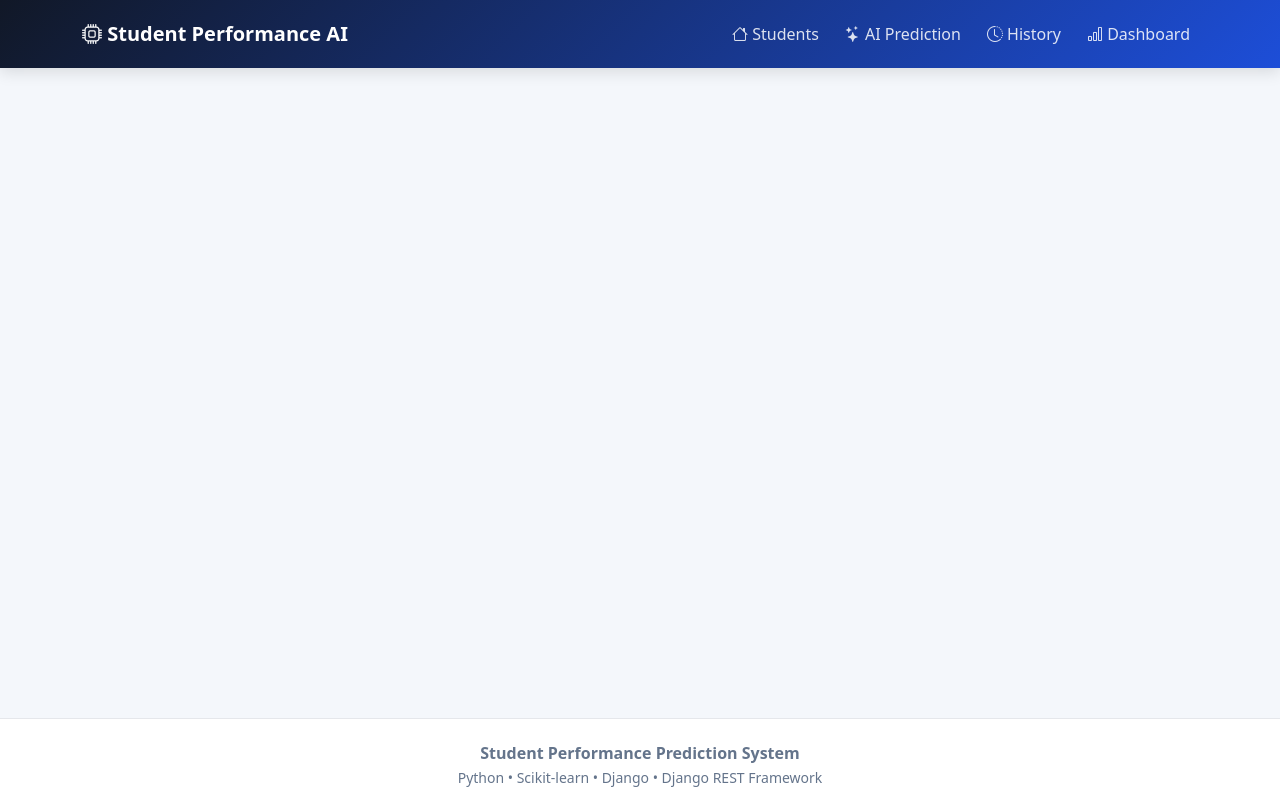
After one commit to tapasmahatojbb/student-performance-ml-api, a Django app: template core/templates/core/base.html in a window 1280 px wide. The commit adds this page. Run offline with Django 4.2, Linux system fonts and the light colour scheme; the template is opened without the code that fills it, so the values that code supplies are empty; parts of the project's set-up code (start-up, migrations or seed data) failed here and were passed over.

Commit message:
Improve student management UI

```diff
--- /dev/null
+++ b/core/static/core/css/style.css
@@ -0,0 +1,109 @@
+body {
+    background: #f4f7fb;
+    color: #1f2937;
+    min-height: 100vh;
+}
+
+.main-navbar {
+    background: linear-gradient(135deg, #111827, #1d4ed8);
+    padding: 14px 0;
+    box-shadow: 0 4px 15px rgba(0, 0, 0, 0.12);
+}
+
+.navbar-brand {
+    font-size: 20px;
+}
+
+.navbar .nav-link {
+    color: rgba(255, 255, 255, 0.85);
+    margin-left: 10px;
+    transition: 0.2s;
+}
+
+.navbar .nav-link:hover {
+    color: #ffffff;
+    transform: translateY(-1px);
+}
+
+.main-content {
+    min-height: calc(100vh - 150px);
+    padding: 35px 0;
+}
+
+.page-title {
+    font-weight: 700;
+    color: #111827;
+}
+
+.page-subtitle {
+    color: #6b7280;
+}
+
+.custom-card {
+    background: #ffffff;
+    border: none;
+    border-radius: 16px;
+    box-shadow: 0 5px 25px rgba(0, 0, 0, 0.06);
+}
+
+.stat-card {
+    border: none;
+    border-radius: 16px;
+    transition: 0.2s;
+}
+
+.stat-card:hover {
+    transform: translateY(-3px);
+}
+
+.form-control {
+    border-radius: 10px;
+    padding: 11px 14px;
+}
+
+.form-control:focus {
+    box-shadow: 0 0 0 3px rgba(37, 99, 235, 0.12);
+    border-color: #2563eb;
+}
+
+.btn {
+    border-radius: 10px;
+}
+
+.btn-primary {
+    background: #2563eb;
+    border-color: #2563eb;
+}
+
+.table {
+    margin-bottom: 0;
+}
+
+.table thead th {
+    background: #f8fafc;
+    color: #475569;
+    border-bottom: 1px solid #e5e7eb;
+}
+
+.result-pass {
+    color: #15803d;
+    font-weight: 700;
+}
+
+.result-fail {
+    color: #dc2626;
+    font-weight: 700;
+}
+
+.prediction-result {
+    border-radius: 14px;
+    background: #f8fafc;
+    padding: 22px;
+}
+
+.footer {
+    padding: 22px 0;
+    background: #ffffff;
+    color: #64748b;
+    border-top: 1px solid #e5e7eb;
+}
--- /dev/null
+++ b/core/templates/core/base.html
@@ -0,0 +1,133 @@
+{% load static %}
+<!DOCTYPE html>
+<html lang="en">
+<head>
+    <meta charset="UTF-8">
+    <meta name="viewport" content="width=device-width, initial-scale=1">
+
+    <title>{% block title %}Student Performance AI{% endblock %}</title>
+
+    <!-- Bootstrap -->
+    <link
+        href="https://cdn.jsdelivr.net/npm/bootstrap@5.3.3/dist/css/bootstrap.min.css"
+        rel="stylesheet"
+    >
+
+    <!-- Bootstrap Icons -->
+    <link
+        rel="stylesheet"
+        href="https://cdn.jsdelivr.net/npm/bootstrap-icons@1.11.3/font/bootstrap-icons.min.css"
+    >
+
+    <!-- Our CSS -->
+    <link
+        rel="stylesheet"
+        href="{% static 'core/css/style.css' %}"
+    >
+</head>
+
+<body>
+
+<nav class="navbar navbar-expand-lg navbar-dark main-navbar">
+    <div class="container">
+
+        <a class="navbar-brand fw-bold" href="/">
+            <i class="bi bi-cpu"></i>
+            Student Performance AI
+        </a>
+
+        <button
+            class="navbar-toggler"
+            type="button"
+            data-bs-toggle="collapse"
+            data-bs-target="#mainNavbar"
+        >
+            <span class="navbar-toggler-icon"></span>
+        </button>
+
+        <div class="collapse navbar-collapse" id="mainNavbar">
+
+            <ul class="navbar-nav ms-auto">
+
+                <li class="nav-item">
+                    <a class="nav-link" href="/">
+                        <i class="bi bi-house"></i>
+                        Students
+                    </a>
+                </li>
+
+                <li class="nav-item">
+                    <a class="nav-link" href="/predict/">
+                        <i class="bi bi-stars"></i>
+                        AI Prediction
+                    </a>
+                </li>
+
+                <li class="nav-item">
+                    <a class="nav-link" href="/prediction-history/">
+                        <i class="bi bi-clock-history"></i>
+                        History
+                    </a>
+                </li>
+
+                <li class="nav-item">
+                    <a class="nav-link" href="/prediction-dashboard/">
+                        <i class="bi bi-bar-chart"></i>
+                        Dashboard
+                    </a>
+                </li>
+
+            </ul>
+
+        </div>
+    </div>
+</nav>
+
+
+<main class="main-content">
+
+    <div class="container">
+
+        {% if messages %}
+            {% for message in messages %}
+                <div class="alert alert-success alert-dismissible fade show mt-3">
+                    {{ message }}
+
+                    <button
+                        type="button"
+                        class="btn-close"
+                        data-bs-dismiss="alert">
+                    </button>
+                </div>
+            {% endfor %}
+        {% endif %}
+
+        {% block content %}
+        {% endblock %}
+
+    </div>
+
+</main>
+
+
+<footer class="footer">
+    <div class="container text-center">
+
+        <div class="fw-semibold">
+            Student Performance Prediction System
+        </div>
+
+        <small>
+            Python • Scikit-learn • Django • Django REST Framework
+        </small>
+
+    </div>
+</footer>
+
+
+<script
+    src="https://cdn.jsdelivr.net/npm/bootstrap@5.3.3/dist/js/bootstrap.bundle.min.js">
+</script>
+
+</body>
+</html>
```
Also changed, not shown: core/templates/core/home.html (+75 -136 lines).
